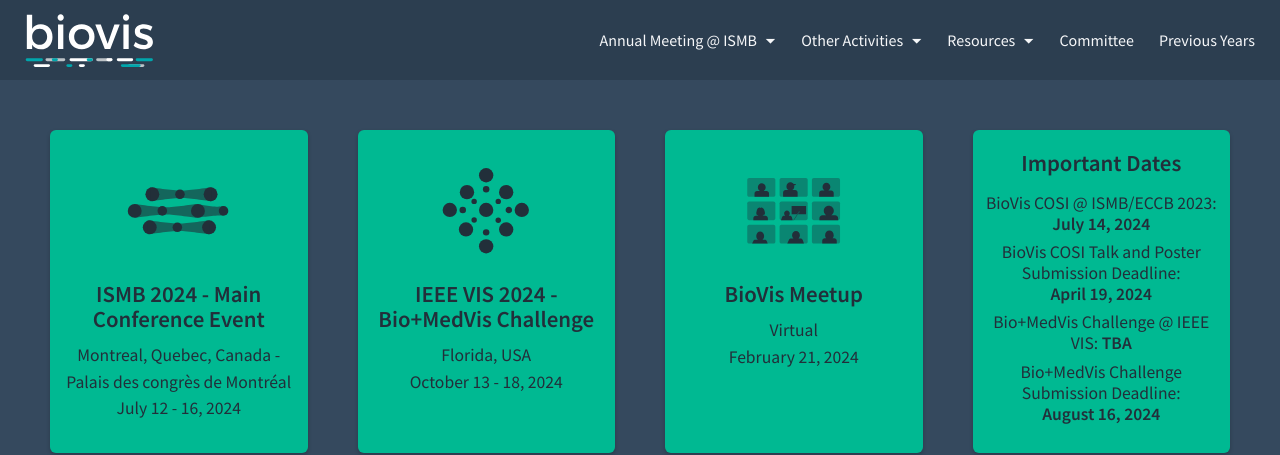
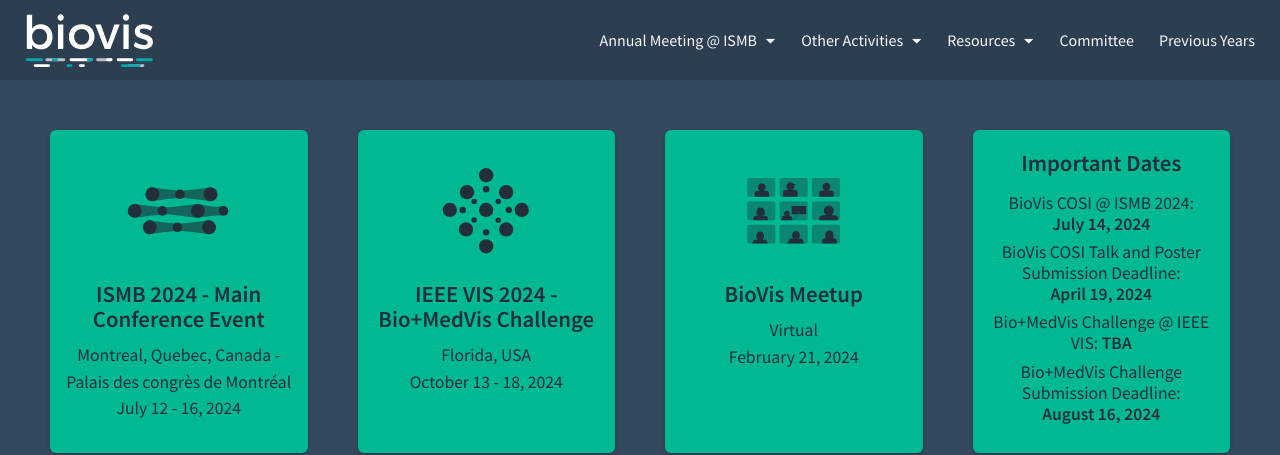
Before and after one commit to foreveremain/2024, a Jekyll site: the page built from index.html, in a window 1280 px wide. Shown: the top 455 px of the page. Built offline with Jekyll 4.4.1, drawn with Linux system fonts in a browser that asks for light colours.

Commit message:
fix ISMB conference name on the main page box

```diff
--- a/index.html
+++ b/index.html
@@ -43,7 +43,7 @@
             <div class="event-name">Important Dates</div>
             <ul class="event-date">
                 <li>
-                    BioVis COSI @ ISMB/ECCB 2023:
+                    BioVis COSI @ {{ site.ismb_conference_name }}:
                     <time>{{ site.ismb_cosi_date }}</time>
                 </li>
                 <li>
```
